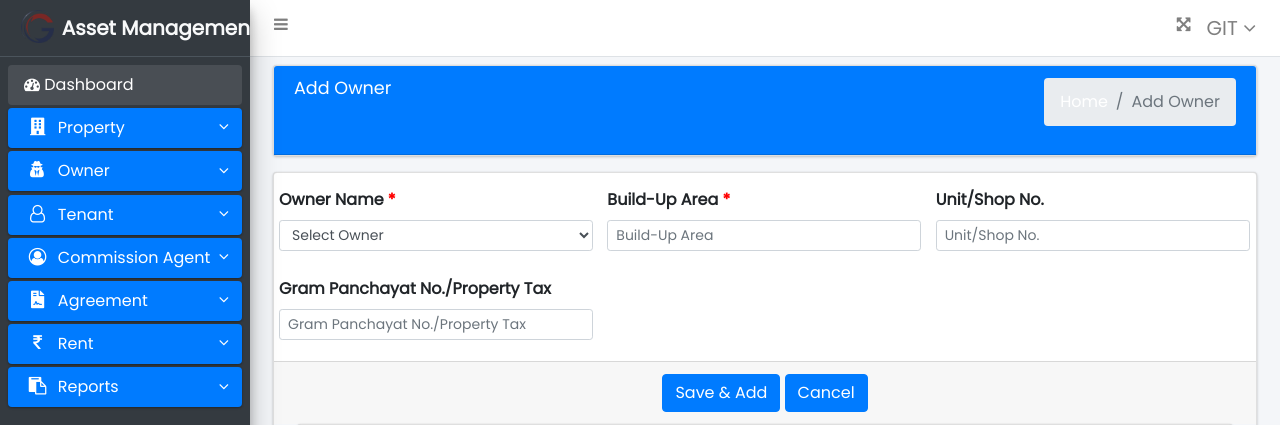
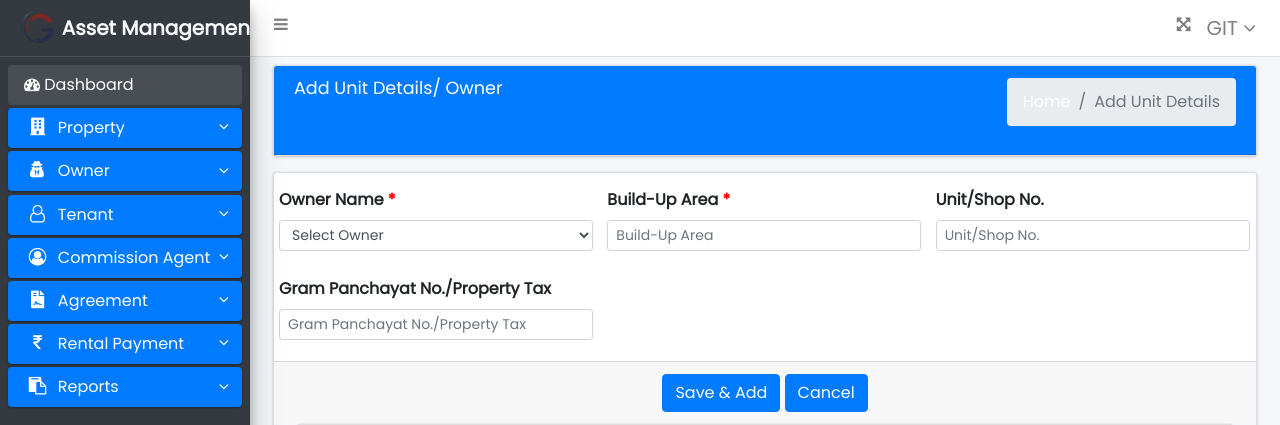
Before and after one commit to gittechnologies/AssetManagement, a PHP site: page /property/add-owner.php?id=Active in a window 1280 px wide. Shown: the top 425 px of the page. Run offline with PHP 8.4, Linux system fonts and the light colour scheme; a user stored in the database is signed in; data comes from the database, SQL or seed files in the repository; some libraries are stand-ins or nearby versions.

Commit message:
text changes added

```diff
--- a/menu.php
+++ b/menu.php
@@ -332,20 +332,20 @@
 <li class="nav-item menu-is-opening">
  <a href="#" class="nav-link active ">
   <i class="nav-icon fa fa-rupee"></i>
-   <p>Rent<i class="fa fa-angle-left right"></i></p>
+   <p>Rental Payment<i class="fa fa-angle-left right"></i></p>
  </a>
  <ul class="nav nav-treeview">
  <li class="nav-item">
   <a href="/<?php echo FOLDER_NAME ?>/rent/rent.php" class="nav-link nav-tree active">
    <i class="fa fa-circle-o" aria-hidden="true"></i>
-    <p>Add Rent</p>
+    <p>Rent Payment</p>
    </a>
  </li>
 
 <li class="nav-item">
  <a href="/<?php echo FOLDER_NAME ?>/rent/manage.php" class="nav-link nav-tree">
   <i class="fa fa-circle-o" aria-hidden="true"></i>
-   <p>Rent Details</p>
+   <p>Payment Details</p>
  </a>
 </li>
 </ul>
--- a/property/add-owner.php
+++ b/property/add-owner.php
@@ -52,10 +52,10 @@
 		<div class="col-md-12">
 		 <div class="card card-primary mt-2">
 			<div class="card-header">
-			 <h3 class="card-title">Add Owner</h3>
+			 <h3 class="card-title">Add Unit Details/ Owner</h3>
 			<ol class="breadcrumb float-sm-right">
 			<li class="breadcrumb-item"><a href="#">Home</a></li>
-			<li class="breadcrumb-item active">Add Owner</li>
+			<li class="breadcrumb-item active">Add Unit Details</li>
 		 </ol>
 		 </div>
 		 </div>
--- a/property/manage.php
+++ b/property/manage.php
@@ -63,7 +63,7 @@
       <div class="card-body">
         <div class="row">
             <div class="col-lg-12">
-                <a href="javascript:" onclick="addOwner();" title="Add Owner" data-toggle="modal" data-target="#owner" class="float-right btn btn-primary btn-sm" style="margin:-15px 4px 4px 4px;"><i class="fa fa-plus"></i> Add Owner</a>
+                <a href="javascript:" onclick="addOwner();" title="Unit Details" data-toggle="modal" data-target="#owner" class="float-right btn btn-primary btn-sm" style="margin:-15px 4px 4px 4px;"><i class="fa fa-plus"></i> Unit Details</a>
 
                 <a href="javascript:" onclick="addAction();" data-toggle="modal" data-target="#add-property" class="float-right btn btn-primary btn-sm" style="margin:-15px 4px 4px 4px;"><i class="fa fa-plus"></i> Add Property</a>
             </div>
```
